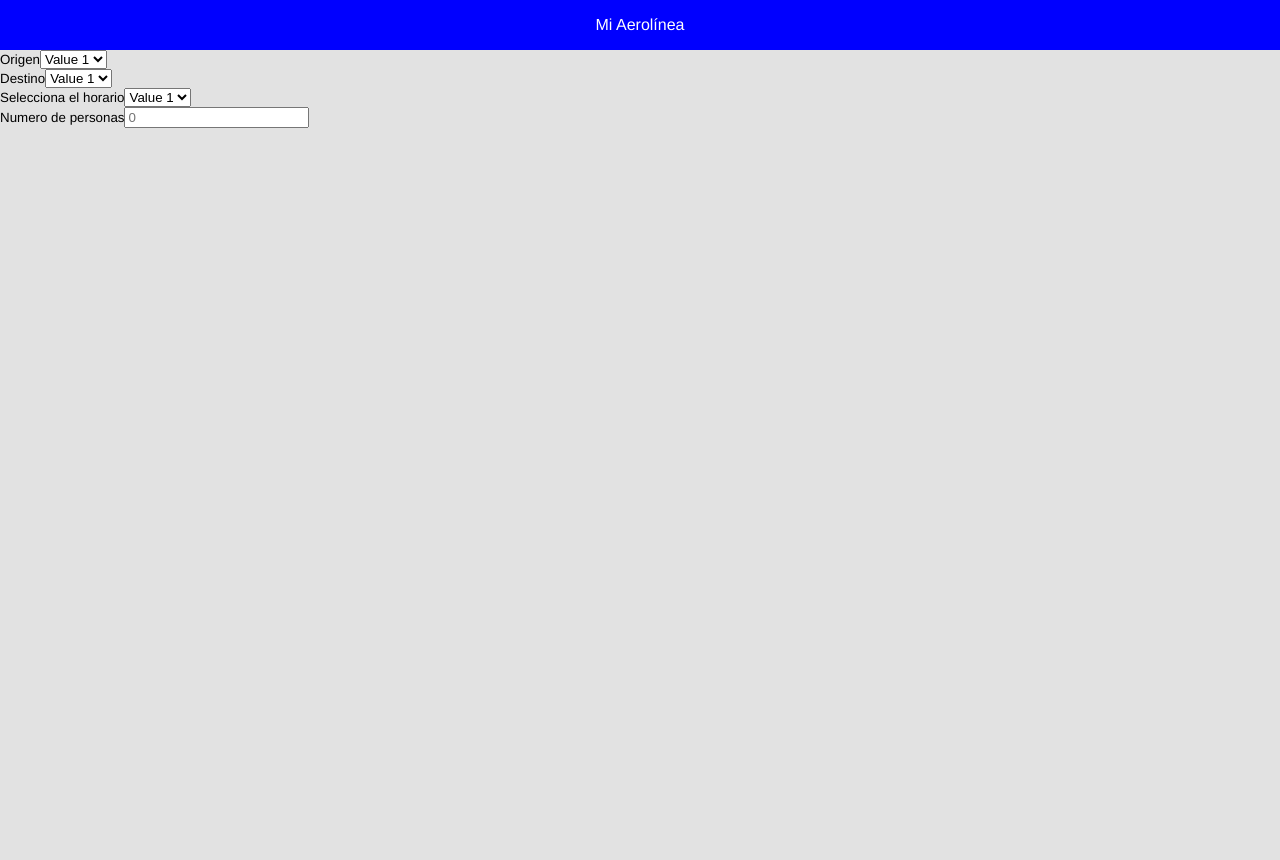
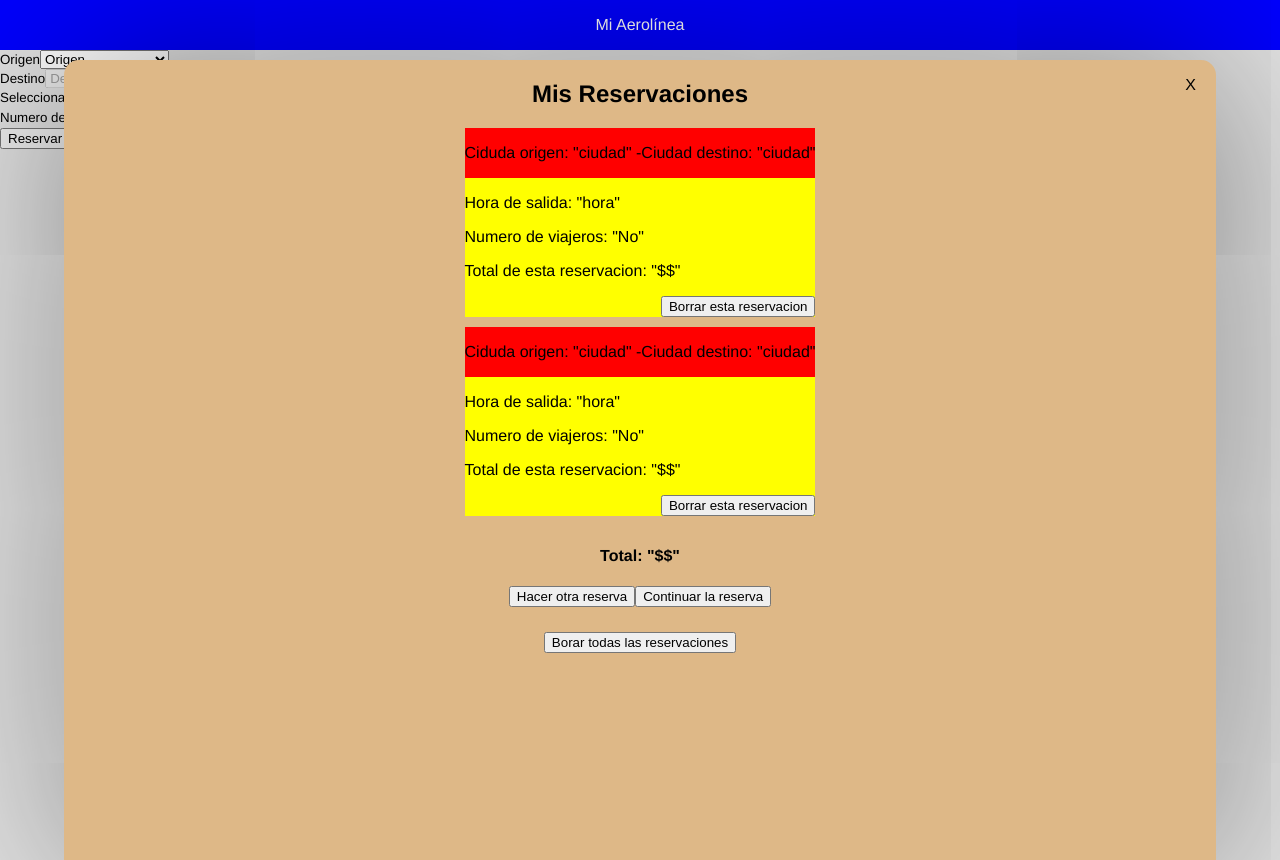
Before and after one commit to rigobertoalag/mi-aerolinea-rigoalag, a React (Create React App) app: page / in a window 1280 px wide. Before the commit the page ends 800 px from the top, so only its background shows below. Built offline with nearby package versions, Linux system fonts and the light colour scheme.

Commit message:
Checkpoint for work in home

```diff
--- a/src/components/HomePage/HomePage.jsx
+++ b/src/components/HomePage/HomePage.jsx
@@ -1,41 +1,105 @@
-import React from "react";
+import React, { useState, useEffect } from "react";
+import Reservations from "../Reservations";
+
+import data from "../data";
 
 const HomePage = () => {
+  const [origin, setOrigin] = useState(null);
+  const [destination, setDestination] = useState(null);
+  const [passengers, setPassengers] = useState(0);
+  const [isActiveReservations, setIsActiveReservations] = useState(false);
+
+  const dateById = [data.find((d) => d.id == destination)];
+
+  const validData = () => {
+    if (origin && destination && passengers) {
+      console.log("entro bien");
+      setIsActiveReservations(true);
+      setOrigin(null)
+      setDestination(null)
+      setPassengers(0)
+    } else {
+      setIsActiveReservations(false);
+      console.log("entro mal");
+    }
+  };
+
   return (
     <div>
       <div>
         <div>
           <small>Origen</small>
-          <select name="select">
-            <option value="value1">Value 1</option>
-            <option value="value2">Value 2</option>
-            <option value="value3">Value 3</option>
+          <select name="ori" onChange={(e) => setOrigin(e.target.value)}>
+            {data.map((d) => (
+              <option value={d.destination} key={d.id}>
+                {d.destination}
+              </option>
+            ))}
+            <option value="default" selected="selected">
+              Origen
+            </option>
           </select>
         </div>
 
         <div>
           <small>Destino</small>
-          <select name="select">
-            <option value="value1">Value 1</option>
-            <option value="value2">Value 2</option>
-            <option value="value3">Value 3</option>
+          <select
+            name="des"
+            onChange={(e) => setDestination(e.target.value)}
+            disabled={origin ? false : true}
+          >
+            {data.map((d) => (
+              <option value={d.id} key={d.id}>
+                {d.destination}
+              </option>
+            ))}
+            <option value="default" selected="selected">
+              Destino
+            </option>
           </select>
         </div>
 
         <div>
           <small>Selecciona el horario</small>
-          <select name="select">
-            <option value="value1">Value 1</option>
-            <option value="value2">Value 2</option>
-            <option value="value3">Value 3</option>
+          <select name="select" disabled={destination ? false : true}>
+            {destination
+              ? dateById.map((e) =>
+                  e.vuelos.map((date) => (
+                    <option value={date.id} key={date.id}>
+                      {date.despegue}
+                    </option>
+                  ))
+                )
+              : null}
+            <option value="default" selected="selected">
+              Seleccionar horario
+            </option>
           </select>
         </div>
 
         <div>
           <small>Numero de personas</small>
-          <input placeholder="0"/>
+          <button
+            onClick={() => setPassengers(passengers - 1)}
+            disabled={passengers >= 1 ? false : true}
+          >
+            -
+          </button>
+          <input value={passengers} disabled={true} />
+          <button
+            onClick={() => setPassengers(passengers + 1)}
+            disabled={passengers >= 10 ? true : destination ? false : true}
+          >
+            +
+          </button>
+          {passengers >= 10 ? <p>¡Solo puedes comprar 10 boletos!</p> : null}
         </div>
       </div>
+
+      <button onClick={() => validData()}>Reservar</button>
+
+      {/* <Reservations active={isActiveReservations} /> commented for testing */}
+      <Reservations active={true} />
     </div>
   );
 };
--- /dev/null
+++ b/src/components/Reservations/Reservations.jsx
@@ -0,0 +1,71 @@
+import React, { useState, useEffect } from "react";
+import style from "./Reservations.module.css";
+
+const Reservations = ({ active }) => {
+  const [isActive, setIsActive] = useState(active);
+
+  useEffect(() => {
+    setIsActive(active);
+  }, [active]);
+
+  return (
+    <div
+      style={{ display: isActive ? "flex" : "none" }}
+      className={style.container}
+    >
+      <h2>Mis Reservaciones</h2>
+
+      <div className={style.infoContainer}>
+        <div className={style.citiesContainer}>
+          <p>Ciduda origen: "ciudad" - </p>
+          <p> Ciudad destino: "ciudad"</p>
+        </div>
+
+        <p>Hora de salida: "hora"</p>
+        <p>Numero de viajeros: "No"</p>
+        <p>Total de esta reservacion: "$$"</p>
+
+        <div className={style.deleteReservationContainer}>
+          <button className={style.deleteReservationBtn}>
+            Borrar esta reservacion
+          </button>
+        </div>
+      </div>
+
+      <div className={style.infoContainer}>
+        <div className={style.citiesContainer}>
+          <p>Ciduda origen: "ciudad" - </p>
+          <p> Ciudad destino: "ciudad"</p>
+        </div>
+
+        <p>Hora de salida: "hora"</p>
+        <p>Numero de viajeros: "No"</p>
+        <p>Total de esta reservacion: "$$"</p>
+
+        <div className={style.deleteReservationContainer}>
+          <button className={style.deleteReservationBtn}>
+            Borrar esta reservacion
+          </button>
+        </div>
+      </div>
+
+      <h4>Total: "$$"</h4>
+
+      <div className={style.bottomReservationBtnContainer}>
+        <button>Hacer otra reserva</button>
+        <button>Continuar la reserva</button>
+      </div>
+
+      <div className={style.cleanReservarion}>
+          <button>Borar todas las reservaciones</button>
+      </div>
+
+      <div className={style.closeReservationContainer}>
+          <p>X</p>
+      </div>
+      {/* <button onClick={()=>setIsActive(false)}>Cerrar reservaciones</button> commented for testing */}
+    </div>
+  );
+};
+
+export default Reservations;
--- /dev/null
+++ b/src/components/Reservations/Reservations.module.css
@@ -0,0 +1,51 @@
+.container{
+    position: absolute;
+    top: 60px;
+    left:0;
+    right: 0;
+    margin-left: auto;
+    margin-right: auto;
+
+    width: 90%;
+    height: 100%;
+    box-shadow: 5px 5px 200px rgba(0, 0, 0, 0.452);
+    border-top-left-radius: 15px;
+    border-top-right-radius: 15px;
+
+    flex-direction: column;
+    align-items: center;
+    background-color: burlywood;
+}
+.citiesContainer{
+    display: flex;
+    flex-direction: row;
+    margin:0;
+    padding: 0;
+    background-color: red;
+}
+.infoContainer{
+    background-color: yellow;
+    margin-bottom: 10px;
+}
+.deleteReservationContainer{
+    display: flex;
+    justify-content: right;
+    /* background-color: aqua; */
+    /* width: 100%; */
+}
+.deleteReservationBtn{
+
+}
+.bottomReservationBtnContainer{
+    display: flex;
+    flex-direction: row;
+}
+.cleanReservarion{
+    margin-top: 25px;
+}
+
+.closeReservationContainer{
+    position: absolute;
+    top: 0px;
+    right: 20px;
+}
--- /dev/null
+++ b/src/components/Reservations/index.js
@@ -0,0 +1,3 @@
+import Reservations from './Reservations'
+
+export default Reservations
--- a/src/components/data.js
+++ b/src/components/data.js
@@ -51,7 +51,7 @@ const data = [
         ]
     },
     {
-        id: 2,
+        id: 3,
         destination: "Ciudad de México",
         vuelos: [
             {
```
